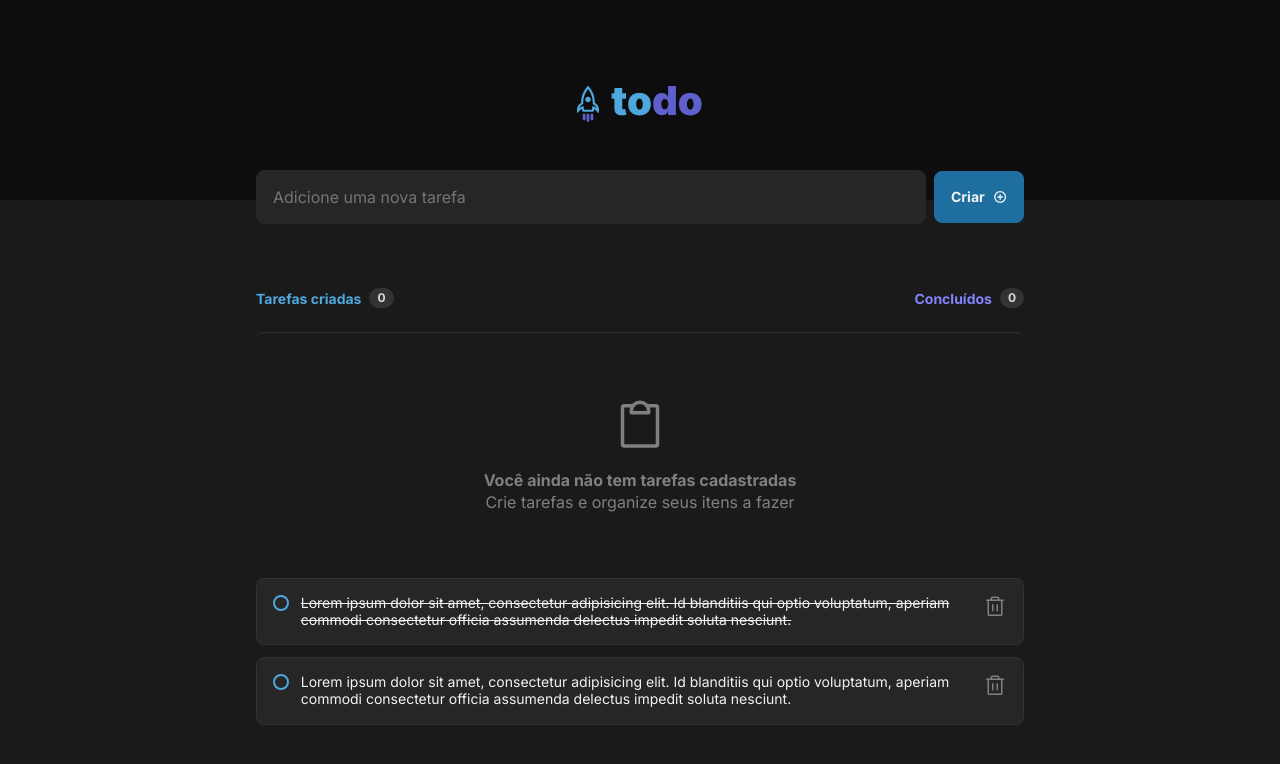
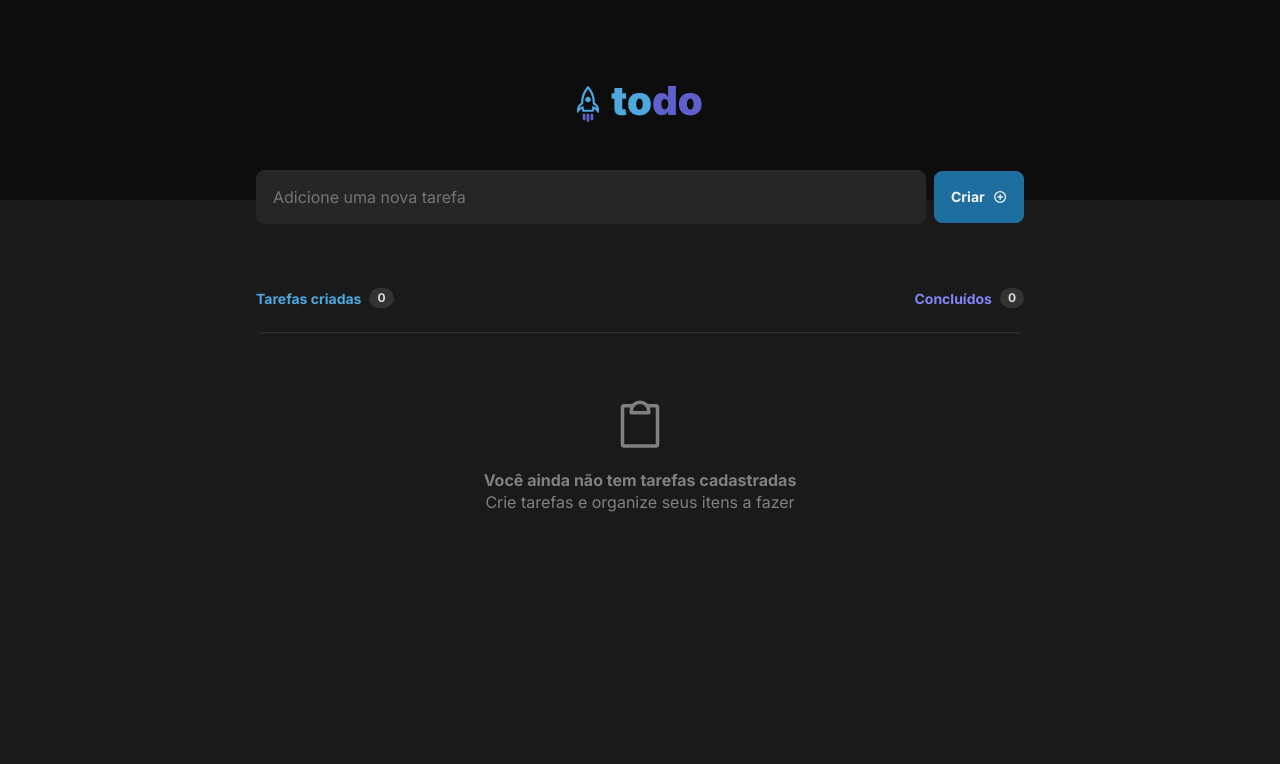
Before and after one commit to juliannelima/ignite-2022, a React (Vite) app in the folder 01-desafio-particando-conceitos/: page / in a window 1280 px wide. Shown: the top 764 px of the page. Built offline with nearby package versions, Linux system fonts and the light colour scheme.

Commit message:
Adicionando funcionalidade cadastrar Tasks

```diff
--- a/01-desafio-particando-conceitos/src/App.tsx
+++ b/01-desafio-particando-conceitos/src/App.tsx
@@ -13,8 +13,6 @@ function App() {
 
       <main className={styles.wrapper}>
         <FormTask />
-
-        <ListTask />
       </main>
     </>
   )
--- a/01-desafio-particando-conceitos/src/Components/CardTask.module.css
+++ b/01-desafio-particando-conceitos/src/Components/CardTask.module.css
@@ -1,7 +1,6 @@
 .task {
-  display: flex;
-  align-items: flex-start;
-  justify-content: center;
+  display: grid;
+  grid-template-columns: 24px 1fr 24px;
 
   background: var(--gray-500);
   border: 1px solid var(--gray-400);
@@ -20,8 +19,8 @@
 
   font: inherit;
   color: currentColor;
-  width: 1.5rem;
-  height: 1rem;
+  width: 20px;
+  height: 20px;
   border-radius: 90px;
   cursor: pointer;
   border: 2px solid var(--blue);
@@ -38,7 +37,6 @@
   background-color: var(--purple-dark);
 
 }
-
 
 .task input[type="checkbox"]:checked:hover  {
   border: 2px solid var(--purple);
@@ -74,3 +72,11 @@
   background: var(--gray-400);
   color: var(--danger);
 }
+
+@media (max-width: 768px) {
+  .text {
+    white-space: nowrap;
+    overflow: hidden;
+    text-overflow: ellipsis;
+  }
+}
--- a/01-desafio-particando-conceitos/src/Components/CardTask.tsx
+++ b/01-desafio-particando-conceitos/src/Components/CardTask.tsx
@@ -4,20 +4,19 @@ import styles from './CardTask.module.css';
 
 interface CardTaskProps {
   done?: boolean;
+  text: string;
 }
 
-export function CardTask({ done = false }:CardTaskProps) {
+export function CardTask({ done = false, text }:CardTaskProps) {
   return (
     <form className={styles.task}>
-    <input type="checkbox" />
+      <input type="checkbox" />
 
-    <span className={done ? styles.textDone : styles.text}>
-      Lorem ipsum dolor sit amet, consectetur adipisicing elit.
-      Id blanditiis qui optio voluptatum, aperiam commodi consectetur
-      officia assumenda delectus impedit soluta nesciunt.
-    </span>
+      <span className={styles.text }>
+        {text}
+      </span>
 
-    <button><Trash size={24} /></button>
+      <button><Trash size={20} /></button>
   </form>
   )
 }
--- a/01-desafio-particando-conceitos/src/Components/FormTask.module.css
+++ b/01-desafio-particando-conceitos/src/Components/FormTask.module.css
@@ -37,6 +37,7 @@
   font-weight: 700;
   font-size: 0.875rem;
   line-height: 1.4;
+  cursor: pointer;
 
   display: flex;
   align-items: center;
--- a/01-desafio-particando-conceitos/src/Components/FormTask.tsx
+++ b/01-desafio-particando-conceitos/src/Components/FormTask.tsx
@@ -1,15 +1,56 @@
+import { ChangeEvent, FormEvent, useState } from 'react';
+
 import { PlusCircle } from 'phosphor-react';
+
+import { ListTask } from './ListTask';
 
 import styels from './FormTask.module.css';
 
+interface Task {
+  id: number;
+  done: boolean;
+  text: string;
+}
+
 export function FormTask () {
+  const [tasks, setTasks] = useState<Task[]>([]);
+
+  const [task, setTask] = useState('');
+
+  function handleNewTaskChange(event: ChangeEvent<HTMLInputElement>) {
+    setTask(event.target.value);
+  }
+
+  function handleCreateTask(event: FormEvent) {
+    event.preventDefault();
+
+    setTasks([...tasks, {
+      id: tasks.length + 1,
+      done: false,
+      text: task
+    }])
+
+    setTask('');
+  }
+
   return (
-    <form className={styels.form}>
-      <input type="text" placeholder="Adicione uma nova tarefa"/>
-      <button type="submit">
-        Criar
-        <PlusCircle size={16} weight="bold"/>
-      </button>
-    </form>
+    <>
+      <form className={styels.form} onSubmit={handleCreateTask}>
+        <input
+          type="text"
+          name="task"
+          value={task}
+          placeholder="Adicione uma nova tarefa"
+          onChange={handleNewTaskChange}
+          required
+        />
+        <button type="submit">
+          Criar
+          <PlusCircle size={16} weight="bold"/>
+        </button>
+      </form>
+
+      <ListTask tasks={tasks}/>
+    </>
   )
 }
--- a/01-desafio-particando-conceitos/src/Components/ListTask.tsx
+++ b/01-desafio-particando-conceitos/src/Components/ListTask.tsx
@@ -4,7 +4,17 @@ import { CardTask } from './CardTask';
 
 import styles from './ListTask.module.css';
 
-export function ListTask() {
+interface Task {
+  id: number;
+  done: boolean;
+  text: string;
+}
+
+interface ListTaskProps {
+  tasks: Task[];
+}
+
+export function ListTask({ tasks }: ListTaskProps) {
   return (
     <div className={styles.list}>
       <header>
@@ -19,16 +29,17 @@ export function ListTask() {
         </div>
       </header>
 
-      <div className={styles.empty}>
-        <Clipboard size={56}/>
+      {tasks.length === 0 && (
+        <div className={styles.empty}>
+          <Clipboard size={56}/>
 
-        <strong>Você ainda não tem tarefas cadastradas</strong>
+          <strong>Você ainda não tem tarefas cadastradas</strong>
 
-        <span>Crie tarefas e organize seus itens a fazer</span>
-      </div>
+          <span>Crie tarefas e organize seus itens a fazer</span>
+        </div>
+      )}
 
-      <CardTask done/>
-      <CardTask />
+      {tasks.map(task => <CardTask key={task.id} text={task.text}/>)}
     </div>
   )
 }
```
